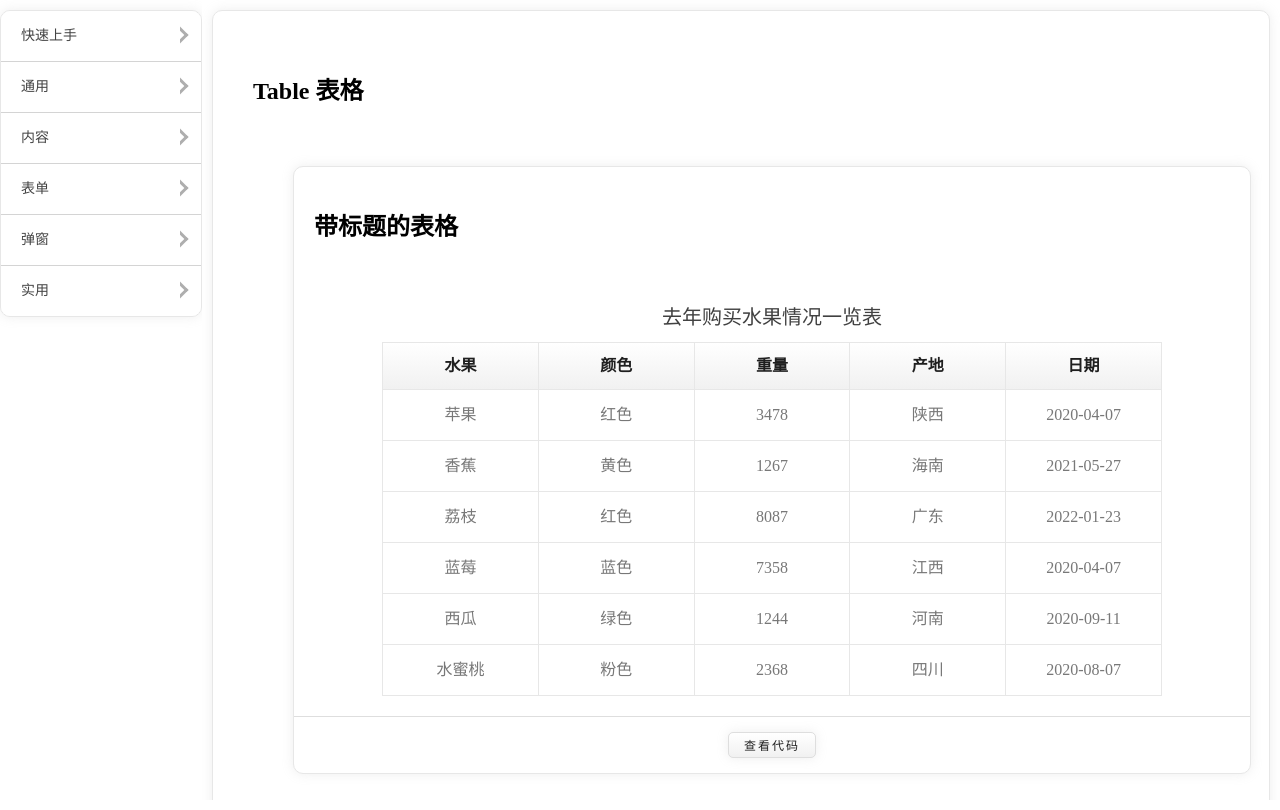
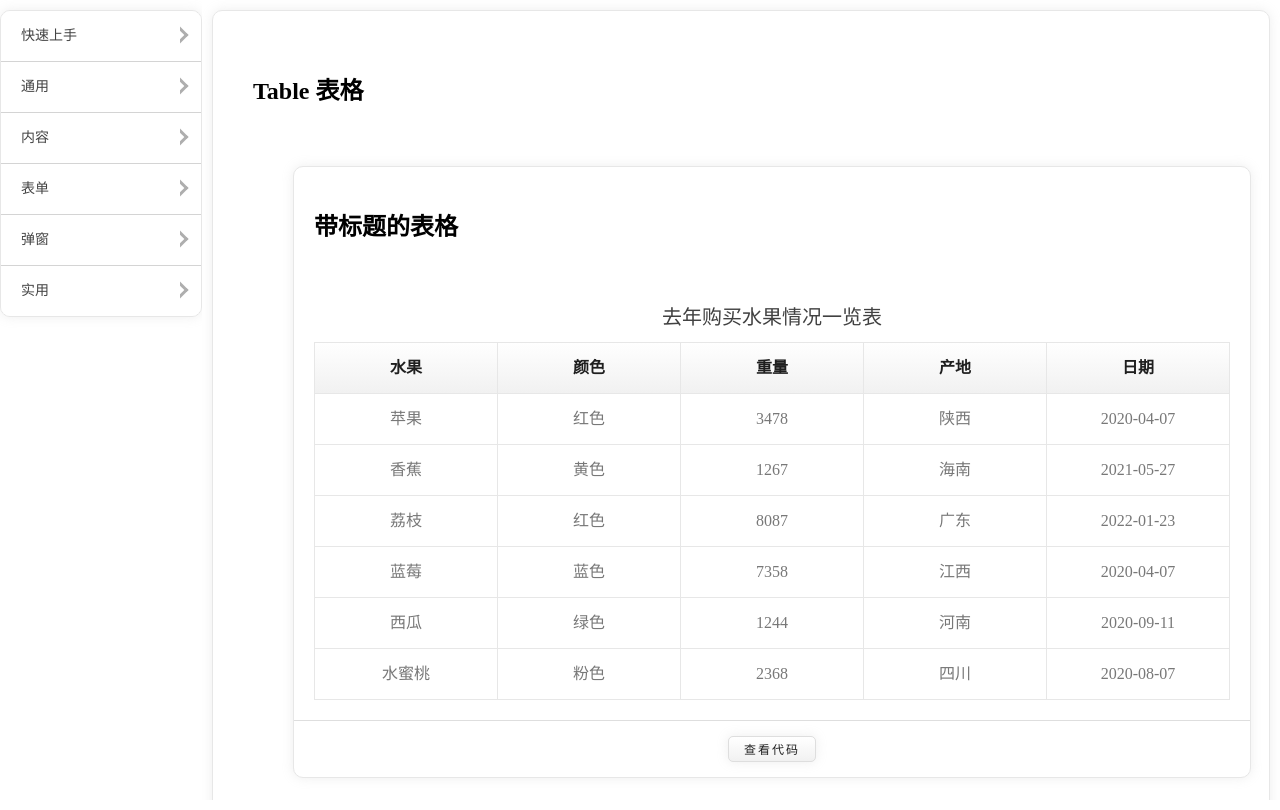
Before and after one commit to undefine4080/Wood-UI-React, a React (Vite) app: page /table in a window 1280 px wide. Built offline with nearby package versions, Linux system fonts and the light colour scheme.

Commit message:
refact: some features refactoring of Table

```diff
--- a/src/base/components/IntroComponent.tsx
+++ b/src/base/components/IntroComponent.tsx
@@ -1,6 +1,6 @@
 import { useEffect, useState } from "react";
 import { Table } from "@component/Table/Table";
-import TableColumn from "@component/Table/TableColumn";
+import {TableColumn} from "@component/Table/TableColumn";
 import Button from "@component/Button/Button";
 import SourceCode from "./SourceCode";
 
--- a/src/components/Table/Table.tsx
+++ b/src/components/Table/Table.tsx
@@ -1,71 +1,77 @@
 import React from 'react';
 import { propsTable } from './type';
-import TableColumn from './TableColumn';
+import { TableColumn } from './TableColumn';
+import { addUnitPx } from '@base/utils';
 
 import './table.less';
 
-function Table ( props: propsTable ) {
-    const { data, children, title, maxHeight, align, countable } = props;
-
-    // the children which are tableColumn
-    const Children = React.Children.toArray( children );
-    const TableColumnChildren = Children.filter( ( item: any ) => item.type.displayName === 'TableColumn' );
+function Table(props: propsTable) {
+    const { data, children, title, maxHeight, align = 'center', showNum } = props;
 
     const tableMaxHeight = {
-        maxHeight: typeof maxHeight === 'number' ? `${ maxHeight }px` : maxHeight
+        maxHeight: addUnitPx(maxHeight)
+    };
+
+    const Children = React.Children.toArray(children);
+    const TableColumnChildren = Children.filter((item: any) => item.type.displayName === 'TableColumn');
+
+    // title of table
+    const titleTable = <caption className='wdu-table__title'>{title}</caption>;
+
+    // first cell of the header of table
+    const indexCellOfHeader = <th className='wdu-table__cell-index'></th>;
+
+    // index cell
+    const indexCell = (index: number) => <td className='wdu-table__cell'>{index + 1}</td>;
+
+    // header cells of the table
+    const headCells = TableColumnChildren.map((item: any) => {
+        const { index, label, width } = item.props;
+        const style = {
+            width: `${width}px`, textAlign: item.props.align ?? align
+        };
+
+        return (
+            <th className='wdu-table__header-cell' key={index} style={style}>{label}</th>
+        );
+    });
+
+    // cell of the column
+    const cellColumn = (dataItem: Object) => {
+        return TableColumnChildren.map((child: any) => {
+            const props = {
+                rowData: dataItem,
+                align: child.props.align ?? align
+            };
+            return React.cloneElement(child, props);
+        });
     };
 
     return (
-        <div className='wdu-table__container' style={ { ...tableMaxHeight, width: '780px' } }>
+        <div className='wdu-table__container' style={{ ...tableMaxHeight }}>
             <table className="wdu-table">
-                { title && <caption className='wdu-table__title'>{ title }</caption> }
+                {title && titleTable}
                 <thead>
                     <tr className='wdu-table__header'>
-                        {
-                            countable && <th className='wdu-table__cell-count'>序号</th>
-                        }
-                        {
-                            TableColumnChildren.map( ( item: any ) => {
-                                const { index, label, width, align } = item.props;
-                                return (
-                                    <th key={ index }
-                                        style={
-                                            {
-                                                width: `${ width }px`,
-                                                textAlign: align ? align : 'center'
-                                            }
-                                        }>
-                                        { label }
-                                    </th>
-                                );
-                            } )
-                        }
+                        {showNum && indexCellOfHeader}
+
+                        {headCells}
                     </tr>
                 </thead>
 
                 <tbody className='wdu-table__body'>
                     {
-                        data.map( ( item, index ) => {
+                        data.map((dataItem, index) => {
                             return (
                                 <tr className='wdu-table__row'
-                                    key={ index }
+                                    key={index}
                                 >
-                                    {
-                                        countable && <td className='wdu-table__cell'>{ index + 1 }</td>
-                                    }
-                                    {
-                                        TableColumnChildren.map( ( child: any ) => {
-                                            return React.cloneElement( child,
-                                                {
-                                                    rowData: item,
-                                                    align: align ? align : child.props.align
-                                                }
-                                            );
-                                        } )
-                                    }
+                                    {showNum && indexCell(index)}
+
+                                    {cellColumn(dataItem)}
                                 </tr>
                             );
-                        } )
+                        })
                     }
                 </tbody>
             </table>
--- a/src/components/Table/TableColumn.tsx
+++ b/src/components/Table/TableColumn.tsx
@@ -1,18 +1,18 @@
 import React from 'react';
 import { propsTableColumn } from './type';
 
-function TableColumn ( props: propsTableColumn ) {
+function TableColumn(props: propsTableColumn) {
     const { index, key, rowData, template, align } = props;
 
     return (
-        <td className='wdu-table__cell' key={ key } style={ { textAlign: align ? align : 'center' } }>
-            { template ?
-                React.cloneElement( template, { data: rowData[ index ] } ) :
-                rowData[ index ] }
+        <td className='wdu-table__cell' key={key} style={{ textAlign: align ? align : 'center' }}>
+            {template ?
+                React.cloneElement(template, { data: rowData[index] }) :
+                rowData[index]}
         </td>
     );
 }
 
 TableColumn.displayName = 'TableColumn';
 
-export default TableColumn;
+export { TableColumn };
--- a/src/components/Table/table.less
+++ b/src/components/Table/table.less
@@ -35,8 +35,8 @@
         line-height: 30px;
         .wdu-bg-plain();
 
-        th {
-            padding: 8px 8px;
+        &-cell {
+            padding: 10px 20px;
             border-bottom: @borderStyle;
             border-top: @borderStyle;
             border-right: @borderStyle;
@@ -71,8 +71,13 @@
 
         .wdu-table__gridLine();
 
-        &-count {
-            width: 40px;
+        // &:first-child {
+        //     padding: 10px;
+        // }
+
+        &-index {
+            width: 80px;
+            border-right: @borderStyle;
         }
     }
 
```
Also changed, not shown: src/components/Table/type.ts (+14 -13 lines), src/introFragments/IntroTable.tsx (+27 -27 lines).
